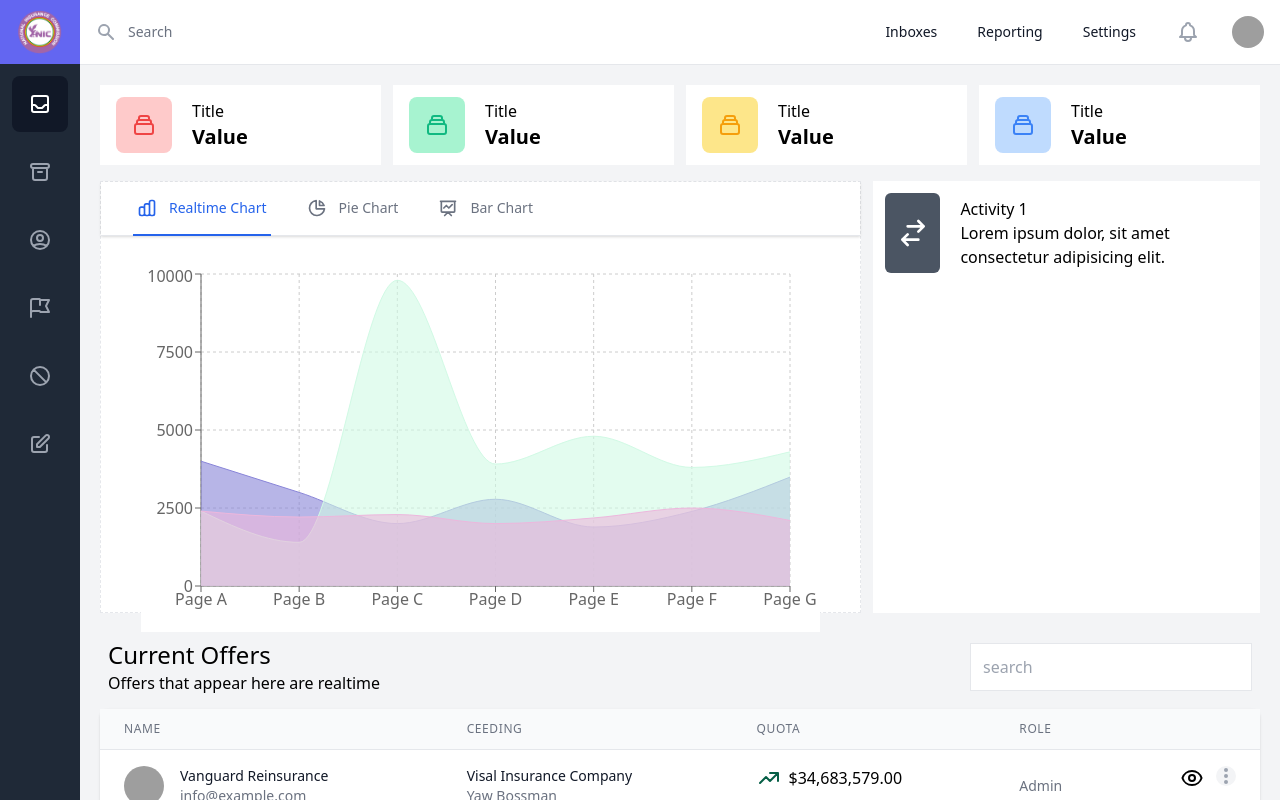
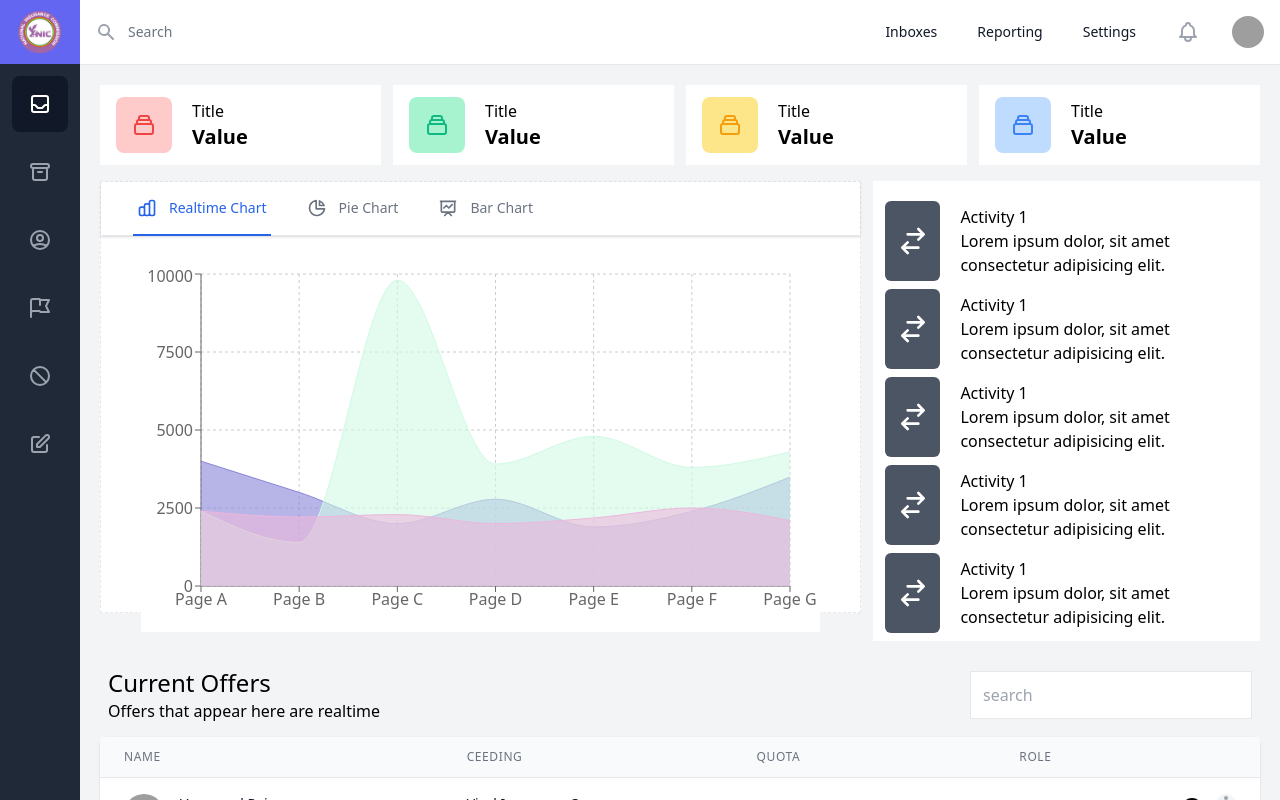
Before and after one commit to Khoby-790/template-nic, a React (Create React App) app: page / in a window 1280 px wide. Built offline with nearby package versions, Linux system fonts and the light colour scheme; grey boxes are pictures that could not be loaded.

Commit message:
--- Auto-Git Commit ---

```diff
--- a/src/pages/Dashboard/Dashboard.tsx
+++ b/src/pages/Dashboard/Dashboard.tsx
@@ -68,17 +68,11 @@ const Dashboard = (props: Props) => {
                 </div>
                 <div className="w-1/3">
                     <div className="bg-white px-3 pt-3 h-full">
-                        <div className="flex items-center justify-center flex-row">
-                            <div className="w-20 bg-gray-600 rounded-md text-white h-20 flex items-center justify-center">
-                                <svg className="h-8 w-8" xmlns="http://www.w3.org/2000/svg" fill="none" viewBox="0 0 24 24" stroke="currentColor">
-                                    <path strokeLinecap="round" strokeLinejoin="round" strokeWidth={2} d="M8 7h12m0 0l-4-4m4 4l-4 4m0 6H4m0 0l4 4m-4-4l4-4" />
-                                </svg>
-                            </div>
-                            <div className="flex ml-5 flex-col">
-                                <span>Activity 1</span>
-                                <span>Lorem ipsum dolor, sit amet consectetur adipisicing elit.</span>
-                            </div>
-                        </div>
+                        <Activity />
+                        <Activity />
+                        <Activity />
+                        <Activity />
+                        <Activity />
                     </div>
                 </div>
             </div>
@@ -88,3 +82,20 @@ const Dashboard = (props: Props) => {
 }
 
 export default Dashboard
+
+
+const Activity = () => {
+    return (
+        <div className="flex my-2 items-center justify-center flex-row">
+            <div className="w-20 bg-gray-600 rounded-md text-white h-20 flex items-center justify-center">
+                <svg className="h-8 w-8" xmlns="http://www.w3.org/2000/svg" fill="none" viewBox="0 0 24 24" stroke="currentColor">
+                    <path strokeLinecap="round" strokeLinejoin="round" strokeWidth={2} d="M8 7h12m0 0l-4-4m4 4l-4 4m0 6H4m0 0l4 4m-4-4l4-4" />
+                </svg>
+            </div>
+            <div className="flex ml-5 flex-col">
+                <span>Activity 1</span>
+                <span>Lorem ipsum dolor, sit amet consectetur adipisicing elit.</span>
+            </div>
+        </div>
+    )
+}
```
